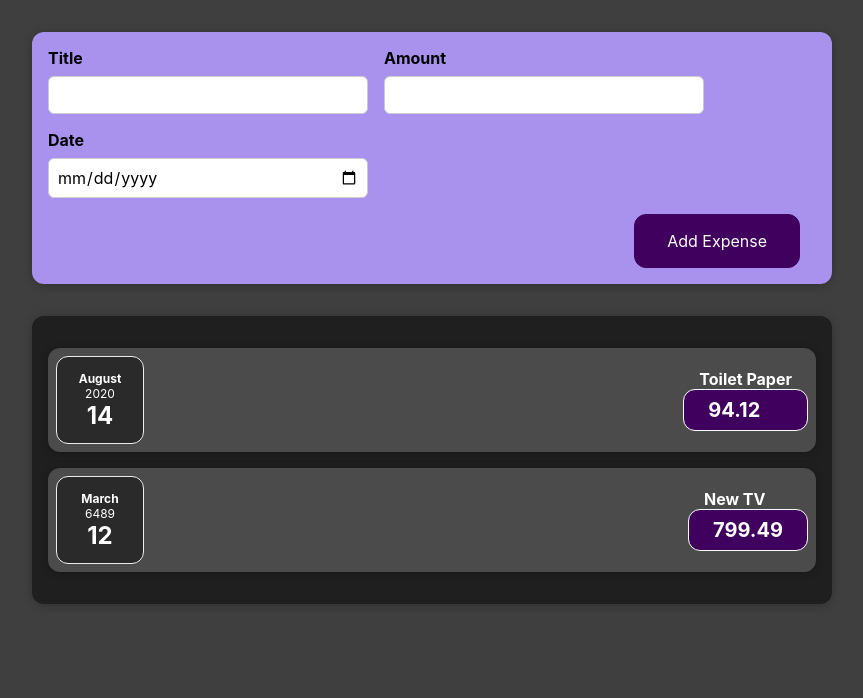
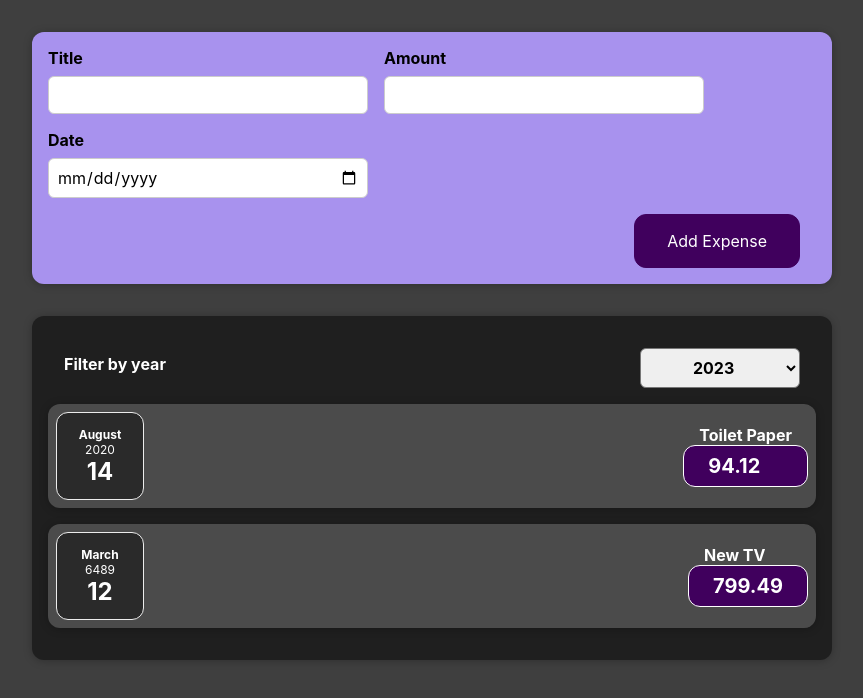
Before and after one commit to akashdeeep/expense-tracker, a React (Create React App) app: page / in a window 1280 px wide. Shown: the top 698 px of the page, without its empty margins (208-1071 px from the left). Built offline with nearby package versions, Linux system fonts and the light colour scheme.

Commit message:
filtered year component

```diff
--- a/src/App.js
+++ b/src/App.js
@@ -19,9 +19,14 @@
 ];
 
 function App() {
+	const addExpenseHandler = (expense) => {
+		console.log("In App.js");
+		console.log(expense);
+	};
+
 	return (
 		<div className="App">
-			<NewExpense />
+			<NewExpense onAddExpense={addExpenseHandler} />
 			{/* <ExpenseItem
 				date={new Date(2021, 2, 28)}
 				title={"Car Insurance"}
--- a/src/components/Expenses/Expenses.js
+++ b/src/components/Expenses/Expenses.js
@@ -1,10 +1,24 @@
+import { useState } from "react";
+
 import "./Expenses.css";
 import ExpenseItem from "./ExpenseItem";
 import Card from "../UI/Card";
+import ExpensesFilter from "./ExpensesFilter";
 
 function Expenses(props) {
+	const [filteredYear, setFilteredYear] = useState("2023");
+
+	const filterChangeHandler = (selectedYear) => {
+		setFilteredYear(selectedYear);
+	};
+
 	return (
+		<div>
 			<Card className="expenses">
+				<ExpensesFilter
+					selected={filteredYear}
+					onChangeFilter={filterChangeHandler}
+				/>
 				{props.items.map((expense) => (
 					<ExpenseItem
 						date={expense.date}
@@ -13,6 +27,7 @@
 					/>
 				))}
 			</Card>
+		</div>
 	);
 }
 
--- /dev/null
+++ b/src/components/Expenses/ExpensesFilter.css
@@ -0,0 +1,24 @@
+.expenses-filter {
+	color: white;
+	padding: 0 1rem;
+}
+
+.expenses-filter__control {
+	display: flex;
+	width: 100%;
+	align-items: center;
+	justify-content: space-between;
+	margin: 1rem 0;
+}
+
+.expenses-filter label {
+	font-weight: bold;
+	margin-bottom: 0.5rem;
+}
+
+.expenses-filter select {
+	font: inherit;
+	padding: 0.5rem 3rem;
+	font-weight: bold;
+	border-radius: 6px;
+}
--- /dev/null
+++ b/src/components/Expenses/ExpensesFilter.js
@@ -0,0 +1,24 @@
+import "./ExpensesFilter.css";
+
+const ExpensesFilter = (props) => {
+	const filterChangeHandler = (event) => {
+		props.onChangeFilter(event.target.value);
+	};
+
+	return (
+		<div className="expenses-filter">
+			<div className="expenses-filter__control">
+				<label>Filter by year</label>
+				<select value={props.selected} onChange={filterChangeHandler}>
+					<option value="2023">2023</option>
+					<option value="2022">2022</option>
+					<option value="2021">2021</option>
+					<option value="2020">2020</option>
+					<option value="2019">2019</option>
+				</select>
+			</div>
+		</div>
+	);
+};
+
+export default ExpensesFilter;
--- a/src/components/NewExpense/ExpenseForm.js
+++ b/src/components/NewExpense/ExpenseForm.js
@@ -1,12 +1,36 @@
+import { useState } from "react";
+
 import "./ExpenseForm.css";
 
 const ExpenseForm = (props) => {
+	const [enteredTitle, setEnteredTitle] = useState(""); // [state, function]
 	const titleChangeHandler = (event) => {
-		console.log(event.target.value);
+		setEnteredTitle(event.target.value);
+	};
+	const [enteredAmount, setEnteredAmount] = useState(""); // [state, function]
+	const amountChangeHandler = (event) => {
+		setEnteredAmount(event.target.value);
+	};
+	const [enteredDate, setEnteredDate] = useState(""); // [state, function]
+	const dateChangeHandler = (event) => {
+		setEnteredDate(event.target.value);
+	};
+
+	const sumbitHandler = (event) => {
+		event.preventDefault(); // Prevents the default action of the event from being triggered.
+		const expenseData = {
+			title: enteredTitle,
+			amount: enteredAmount,
+			date: new Date(enteredDate),
+		};
+		props.onSaveExpenseData(expenseData);
+		setEnteredTitle("");
+		setEnteredAmount("");
+		setEnteredDate("");
 	};
 
 	return (
-		<form>
+		<form onSubmit={sumbitHandler}>
 			<div className="new-expense__controls">
 				<div className="new-expense__control">
 					<label>Title</label>
@@ -19,7 +43,8 @@
                     */}
 					<input
 						type="text"
-						onChange={(event) => console.log(event.target.value)}
+						value={enteredTitle}
+						onChange={(event) => titleChangeHandler(event)}
 					/>
 				</div>
 				<div className="new-expense__control">
@@ -35,7 +60,8 @@
 						type="number"
 						min="0.01"
 						step="0.01"
-						onChange={(event) => console.log(event.target.value)}
+						value={enteredAmount}
+						onChange={(event) => amountChangeHandler(event)}
 					/>
 				</div>
 				<div className="new-expense__control">
@@ -51,7 +77,8 @@
 						type="date"
 						min="2019-01-01"
 						max="2024-12-31"
-						onChange={(event) => console.log(event.target.value)}
+						value={enteredDate}
+						onChange={(event) => dateChangeHandler(event)}
 					/>
 				</div>
 			</div>
--- a/src/components/NewExpense/NewExpense.js
+++ b/src/components/NewExpense/NewExpense.js
@@ -2,9 +2,17 @@
 import "./NewExpense.css";
 
 const NewExpense = (props) => {
+	const saveExpenseDataHandler = (enteredExpenseData) => {
+		const expenseData = {
+			...enteredExpenseData, // Spread operator
+			id: Math.random().toString(),
+		};
+		props.onAddExpense(expenseData);
+	};
+
 	return (
 		<div className="new-expense">
-			<ExpenseForm onSaveExpenseData={props.onAddExpenseData} />
+			<ExpenseForm onSaveExpenseData={saveExpenseDataHandler} />
 		</div>
 	);
 };
```
Lines whose indentation alone changed are shown as unchanged.
